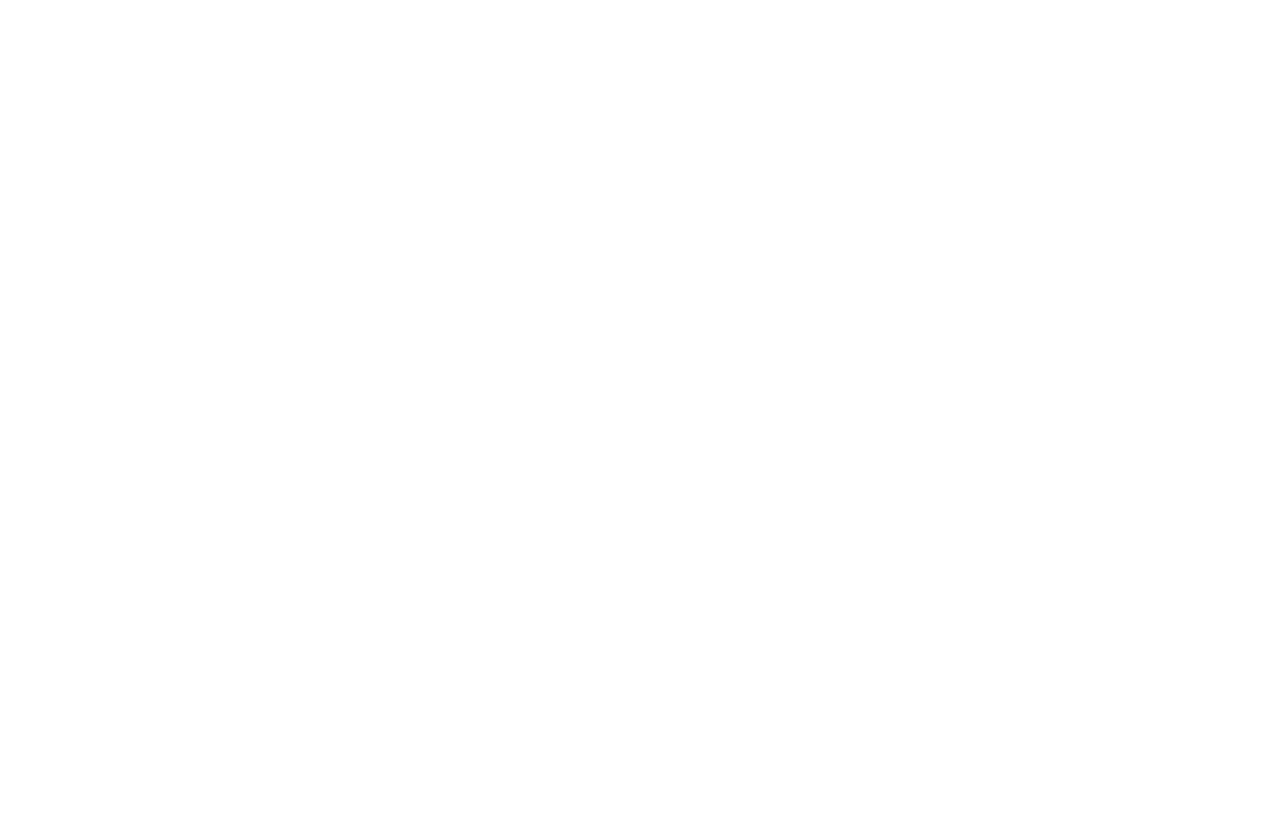
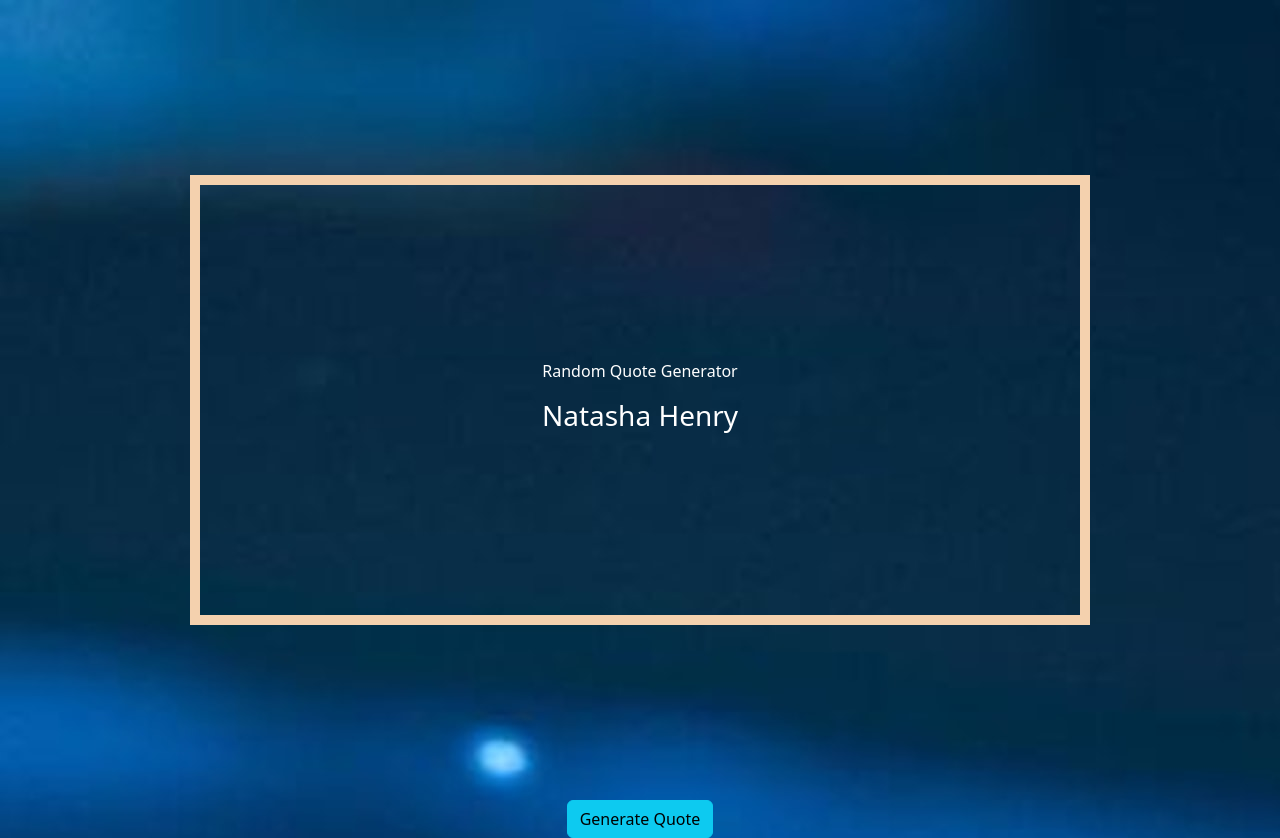
Before and after one commit to natashaafeisha/randomQuoteGenerator, a plain HTML site: page index.html in a window 1280 px wide. Before the commit the page ends 800 px from the top, so only its background shows below. Drawn offline with nearby package versions, Linux system fonts and the light colour scheme.

Commit message:
last commit

```diff
--- a/index.html
+++ b/index.html
@@ -4,7 +4,7 @@
     <meta charset="UTF-8">
     <meta http-equiv="X-UA-Compatible" content="IE=edge">
     <meta name="viewport" content="width=device-width, initial-scale=1.0">
-    <!-- Bootstrap CSS -->
+    <!-- Bootstrap -->
     <link rel="stylesheet" href="https://cdn.jsdelivr.net/npm/bootstrap@5.2.2/dist/css/bootstrap.min.css">
     <!-- CSS -->
     <link rel="stylesheet" href="style.css">
@@ -12,10 +12,15 @@
 </head>
 <body>
     <div class="container">
-
+        <div class="quotes">
+            <p id="quote">Random Quote Generator</p>
+            <h3 id="author">Natasha Henry</h3>
+        </div>
     </div>
-
-   <script src="script.js"></script>
+    <div style="text-align:center">
+        <button onclick="generate()" type="button" class="btn btn-info">Generate Quote</button>
+    </div>
+    <script src="script.js"></script>
 
 </body>
 </html>
--- a/script.js
+++ b/script.js
@@ -0,0 +1,16 @@
+function generate(){
+    let quotes = {
+       "- Betty White" : '“My mother always used to say: The older you get, the better you get, unless you’re a banana.”',
+       "- Jack Handey" : '“Before you criticize someone, you should walk a mile in their shoes. That way when you criticize them, you are a mile away from them and you have their shoes.”',
+       "- Oscar Wilde" : '“Be yourself; everyone else is already taken.”',
+       "- Marilyn Monroe" : '“I am selfish, impatient and a little insecure. I make mistakes, I am out of control and at times hard to handle. But if you cannot handle me at my worst, then you sure as hell do not deserve me at my best.”'
+    }
+    let authors = Object.keys(quotes);
+
+    let author = authors[Math.floor(Math.random()* authors.length)];
+
+    let quote = quotes[author];
+
+    document.getElementById("quote").innerHTML = quote;
+    document.getElementById("author").innerHTML = author;
+};
--- a/style.css
+++ b/style.css
@@ -0,0 +1,33 @@
+body {
+     background-image: url("images/blues2.jpg");
+}
+
+.container {
+
+  width: 95%;
+  height: 100vh;
+  display: flex;
+}
+
+.quotes {
+  width: 900px;
+  height: 450px;
+  margin: auto;
+  display: flex;
+  flex-direction: column;
+  justify-content: center;
+  align-items: center;
+  padding: 0 50px;
+  color: white;
+  border: 10px solid #f4d1ae;
+}
+
+.quotes p .quotes h3 {
+  font-size: 1.5rem;
+}
+
+@media (max-width: 480px) {
+  .quotes p .quotes h3 {
+    font-size: 1rem;
+  }
+}
```
Also changed, not shown: images/blues.jpg (added), images/blues2.jpg (added), 2 other files.
